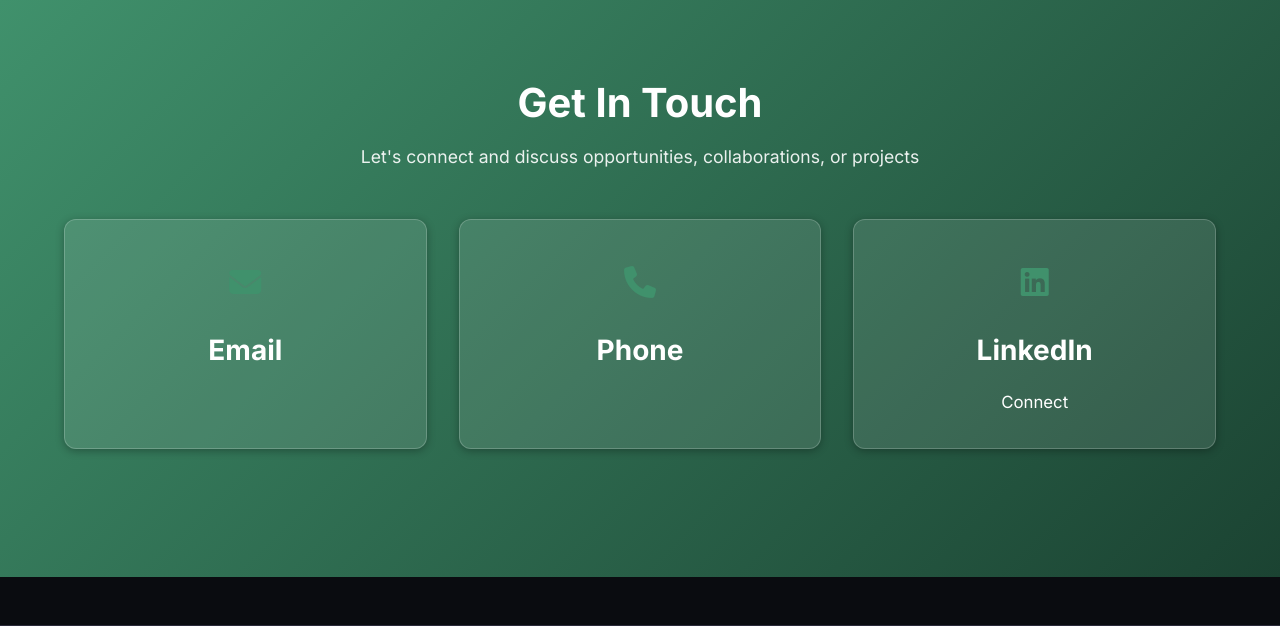
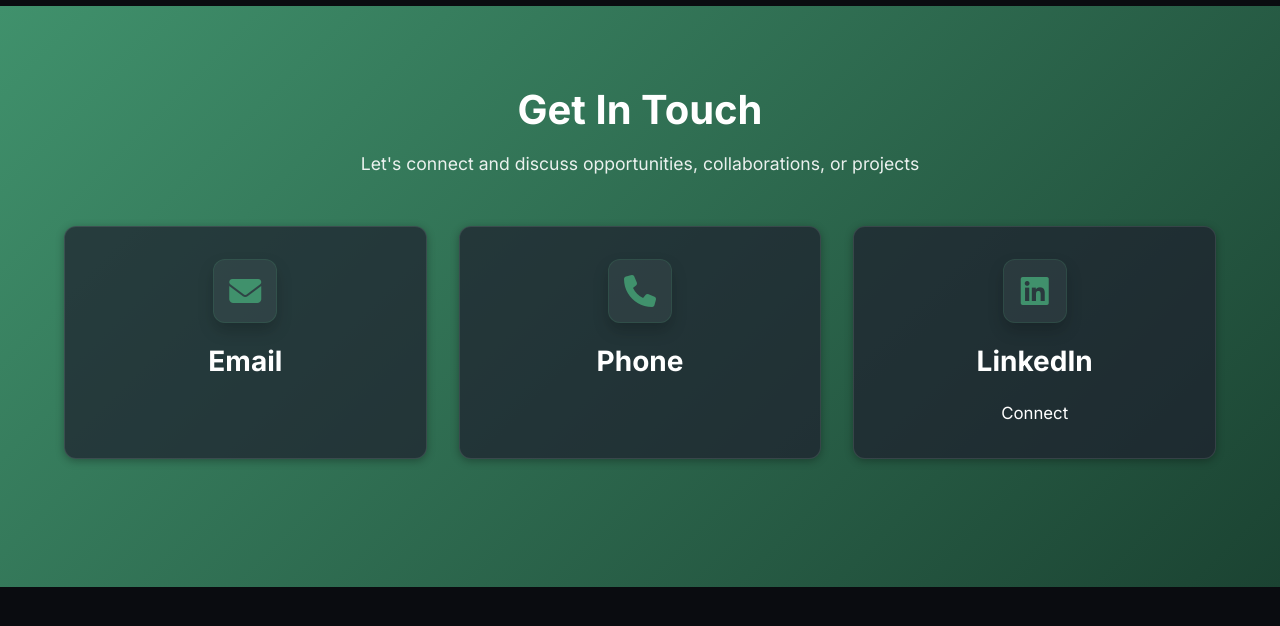
Before and after one commit to HamzaAbuSaleh2004/hamza-portfolio, a Flask app: template templates/portfolio_home.html in a window 1280 px wide. Shown: the part 2138-2764 px from the top of the page. Run offline with Flask 3, Linux system fonts and the light colour scheme; the template is opened without the code that fills it, so the values that code supplies are empty.

Commit message:
Update LiverX content, improve sub-text readability, and enhance visual pop for branding/icons

```diff
--- a/portfolio_app.py
+++ b/portfolio_app.py
@@ -98,7 +98,10 @@ PERSONAL_INFO = {
             "organization": "LiverX",
             "period": "2026",
             "responsibilities": [
-                "Successfully completed intensive onboarding and specialized training on the Google Cloud Platform (GCP) console.<br><br><div data-iframe-width='150' data-iframe-height='270' data-share-badge-id='c818b3f9-1fc8-43eb-a36a-d945ce79814b' data-share-badge-host='https://www.credly.com'></div><script type='text/javascript' async src='//cdn.credly.com/assets/utilities/embed.js'></script>"
+                "Successfully completed intensive onboarding and specialized training on the Google Cloud Platform (GCP) console.<br><br><div data-iframe-width='150' data-iframe-height='270' data-share-badge-id='c818b3f9-1fc8-43eb-a36a-d945ce79814b' data-share-badge-host='https://www.credly.com'></div><script type='text/javascript' async src='//cdn.credly.com/assets/utilities/embed.js'></script>",
+                "<strong>Cloud Infrastructure:</strong> Completed deep-dive training on Google Cloud Platform (GCP), covering services like Cloud Run, App Engine, and VPC networking.",
+                "<strong>Agentic AI Development:</strong> Training in the ADK (Agent Development Kit) department to build Sequential, Parallel, and Loop AI architectures.",
+                "<strong>Performance & Support:</strong> Earned top rankings in internal assessments and presentations while assisting the team in refining customer-facing technical materials."
             ]
         },
         {
--- a/static/css/portfolio.css
+++ b/static/css/portfolio.css
@@ -29,9 +29,9 @@ Interactive, Modern, Professional Design
     --gradient-success: linear-gradient(135deg, #10b981 0%, #06b6d4 100%);
 
     /* Text Colors */
-    --text-primary: #f8f9fa;
-    --text-secondary: #d1d5db;
-    --text-muted: #9ca3af;
+    --text-primary: #ffffff;      /* Pure white for headers */
+    --text-secondary: #f3f4f6;    /* Very light gray for main body text */
+    --text-muted: #d1d5db;        /* Light gray for sub-text/info */
 
     /* Borders & Shadows */
     --border-color: #2a2a3a;
@@ -166,10 +166,32 @@ a:hover {
 .navbar-brand {
     font-size: 1.5rem;
     font-weight: 800;
-    background: var(--gradient-primary);
+    background: linear-gradient(
+        to right,
+        var(--accent-primary) 20%,
+        var(--accent-tertiary) 40%,
+        var(--accent-tertiary) 60%,
+        var(--accent-primary) 80%
+    );
+    background-size: 200% auto;
     -webkit-background-clip: text;
     -webkit-text-fill-color: transparent;
-    background-clip: text;
+    padding: 0.2rem 0;
+    animation: shimmer 4s linear infinite;
+    text-shadow: 0 0 10px rgba(64, 145, 108, 0.2);
+    transition: all 0.3s ease;
+}
+
+.navbar-brand:hover {
+    filter: drop-shadow(0 0 8px var(--accent-primary));
+    transform: scale(1.02);
+}
+
+/* Shimmer animation for navbar-brand */
+@keyframes shimmer {
+    to {
+        background-position: 200% center;
+    }
 }
 
 .nav-links {
@@ -350,16 +372,42 @@ a:hover {
 }
 
 .contact-icon {
-    width: 60px;
-    height: 60px;
-    background: transparent;
+    width: 64px;
+    height: 64px;
+    background: rgba(255, 255, 255, 0.05);
     color: var(--accent-primary);
-    border-radius: 50%;
+    border-radius: 12px;
     display: flex;
     align-items: center;
     justify-content: center;
-    font-size: 1.5rem;
+    font-size: 1.8rem;
     margin: 0 auto 1.5rem;
+    border: 1px solid rgba(64, 145, 108, 0.2);
+    box-shadow: 0 8px 16px rgba(0, 0, 0, 0.2);
+    transition: all 0.4s cubic-bezier(0.175, 0.885, 0.32, 1.275);
+    position: relative;
+    overflow: hidden;
+}
+
+.contact-icon::before {
+    content: '';
+    position: absolute;
+    inset: 0;
+    background: var(--gradient-primary);
+    opacity: 0;
+    transition: opacity 0.3s ease;
+    z-index: -1;
+}
+
+.contact-item:hover .contact-icon {
+    transform: translateY(-10px) rotate(8deg);
+    color: white;
+    border-color: var(--accent-primary);
+    box-shadow: 0 15px 30px rgba(64, 145, 108, 0.4);
+}
+
+.contact-item:hover .contact-icon::before {
+    opacity: 1;
 }
 
 .badge-primary {
--- a/templates/portfolio_home.html
+++ b/templates/portfolio_home.html
@@ -186,7 +186,7 @@
 
         <div class="contact-info fade-in-up">
             <!-- Email -->
-            <div class="card contact-item" style="background: rgba(255,255,255,0.1); border: 1px solid rgba(255,255,255,0.2);">
+            <div class="card card-glass contact-item">
                 <div class="contact-icon">
                     <i class="fas fa-envelope"></i>
                 </div>
@@ -195,7 +195,7 @@
             </div>
 
             <!-- Phone -->
-            <div class="card contact-item" style="background: rgba(255,255,255,0.1); border: 1px solid rgba(255,255,255,0.2);">
+            <div class="card card-glass contact-item">
                 <div class="contact-icon">
                     <i class="fas fa-phone"></i>
                 </div>
@@ -204,7 +204,7 @@
             </div>
 
             <!-- LinkedIn -->
-            <div class="card contact-item" style="background: rgba(255,255,255,0.1); border: 1px solid rgba(255,255,255,0.2);">
+            <div class="card card-glass contact-item">
                 <div class="contact-icon">
                     <i class="fab fa-linkedin"></i>
                 </div>
```
